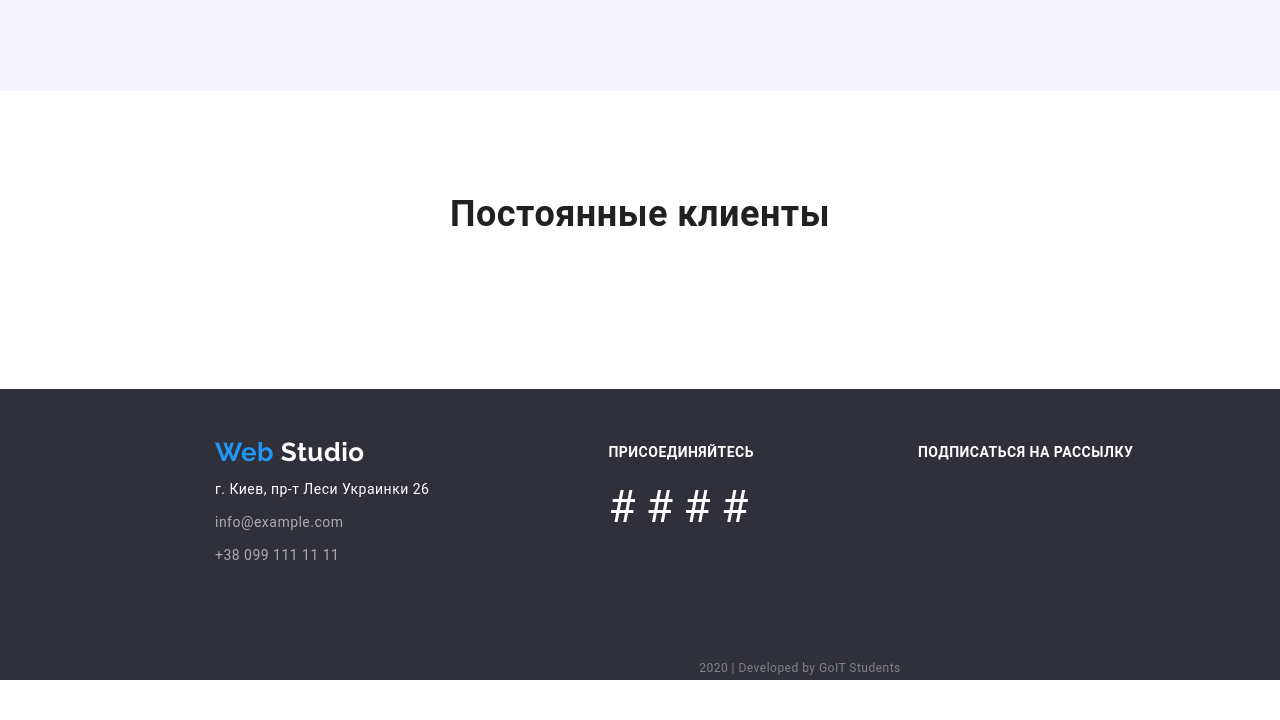
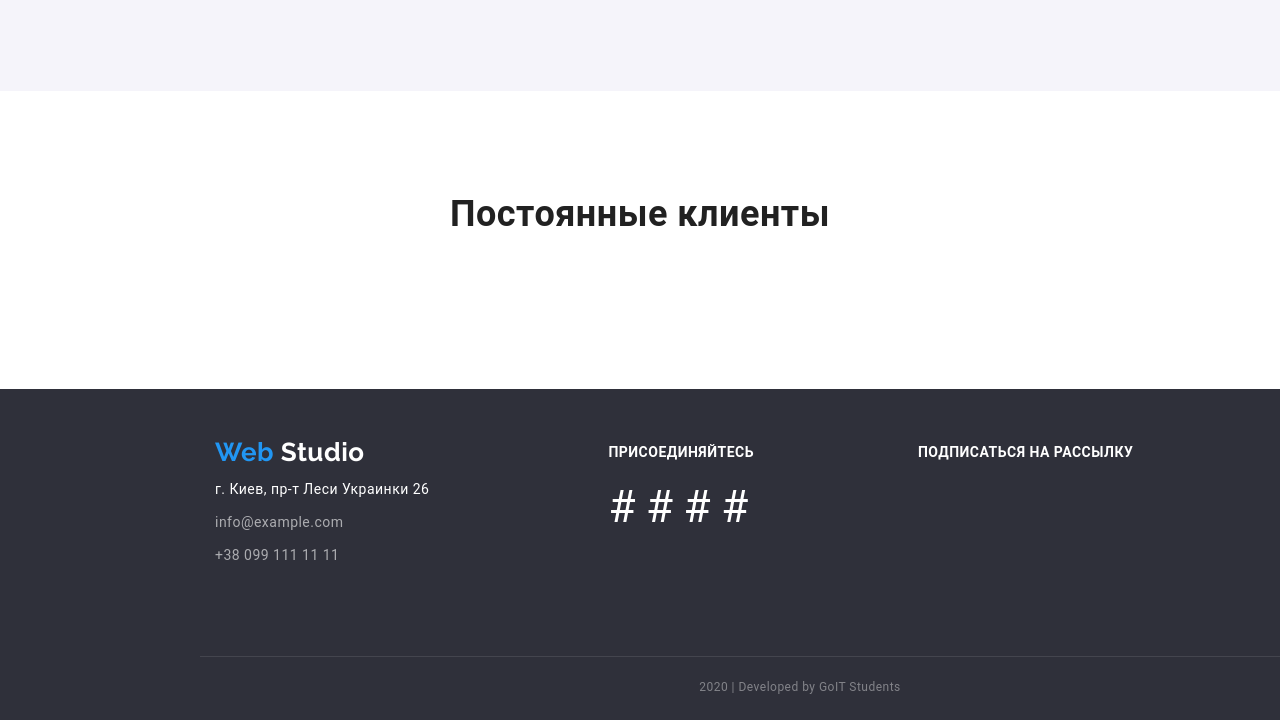
Before and after one commit to ErihKoh/goit-markup-hw-03, a plain HTML site: page index.html in a window 1280 px wide. Shown: the part 2230-2950 px from the top of the page. Before the commit the page ends 2910 px from the top, so only its background shows below. Drawn offline with nearby package versions, Linux system fonts and the light colour scheme.

Commit message:
fix footer copyright

```diff
--- a/css/style.css
+++ b/css/style.css
@@ -394,6 +394,10 @@ address p:not(:last-child) {
 }
 
 .copyright {
+  padding-top: 18px;
+  padding-bottom: 21px;
+  border-top: 1px solid rgba(255, 255, 255, 0.1);
+
   color: rgba(255, 255, 255, 0.4);
   font-size: 12px;
   line-height: 2;
--- a/index.html
+++ b/index.html
@@ -367,7 +367,7 @@
           </p>
         </div>
       </div>
-      <p class="copyright centered">
+      <p class="copyright centered conteiner">
         2020 | Developed by GoIT Students
       </p>
     </footer>
```
Also changed, not shown: portfolio.html (+1 -1 lines).
